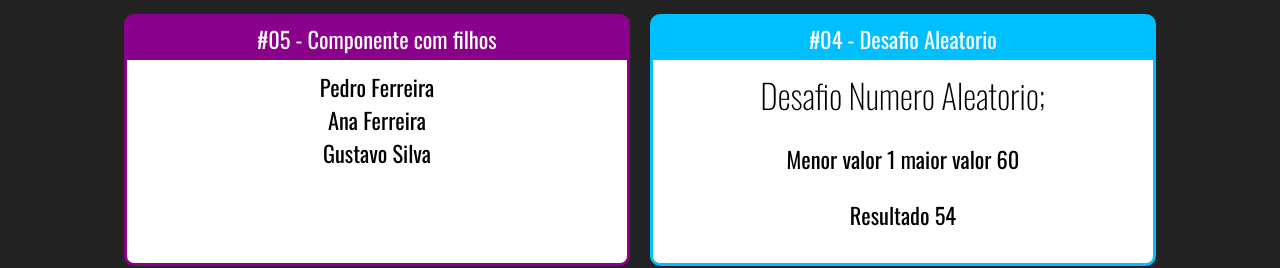
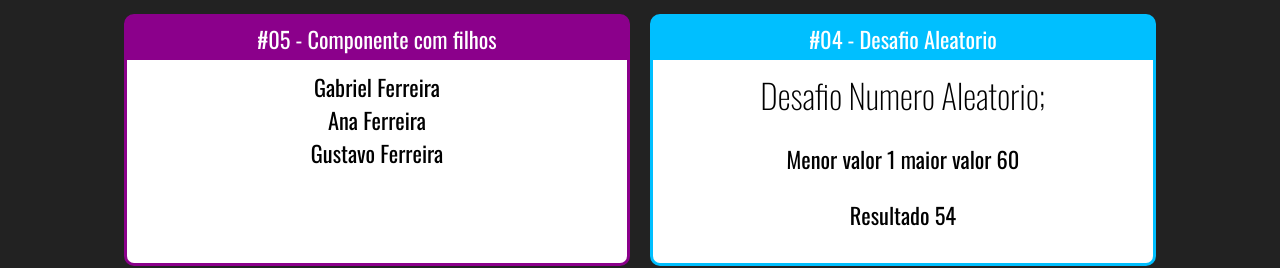
Before and after one commit to oliveiraprg/react_cod3r, a React (Create React App) app in the folder fundamentos-react/: page / in a window 1280 px wide. Shown: the part 122-390 px from the top of the page. Built offline with nearby package versions, Linux system fonts and the light colour scheme.

Commit message:
another way for children to get props

```diff
--- a/fundamentos-react/src/App.jsx
+++ b/fundamentos-react/src/App.jsx
@@ -6,6 +6,7 @@
 import Fragmento from './components/basicos/Fragmento'
 import Aleatorio from './components/basicos/Aleatorio'
 import Familia from "./components/basicos/Familia";
+import FamiliaMembro from "./components/basicos/FamiliaMembro";
 
 
 export default function App(props) {
@@ -14,7 +15,11 @@
             <h1>Fundamentos React</h1>
             <div className="Cards">
                 <Card titulo="#05 - Componente com filhos" color="#8B008B">
-                    <Familia sobrenome="Ferreira"/>
+                    <Familia sobrenome="Ferreira">
+                        <FamiliaMembro nome='Gabriel'></FamiliaMembro>
+                        <FamiliaMembro nome='Ana'></FamiliaMembro>
+                        <FamiliaMembro nome='Gustavo'></FamiliaMembro>
+                    </Familia>
                 </Card>
                 <Card titulo="#04 - Desafio Aleatorio" color="#00BFFF">
                     <Aleatorio min={1} max={60}/>
--- a/fundamentos-react/src/components/basicos/Familia.jsx
+++ b/fundamentos-react/src/components/basicos/Familia.jsx
@@ -1,13 +1,15 @@
-import React from "react";
-import FamiliaMembro from "./FamiliaMembro";
+import React, {cloneElement} from "react";
 
 
 export default function Familia (props) {
     return (
         <div>
-            <FamiliaMembro nome='Pedro' sobrenome={props.sobrenome} />
-            <FamiliaMembro nome='Ana' {...props} />
-            <FamiliaMembro nome='Gustavo' sobrenome='Silva' />
+            {
+                props.children.map((child, i) =>{
+                        return cloneElement(child, {...props})
+                    }
+                )
+            }
         </div>
     )
 }
```
